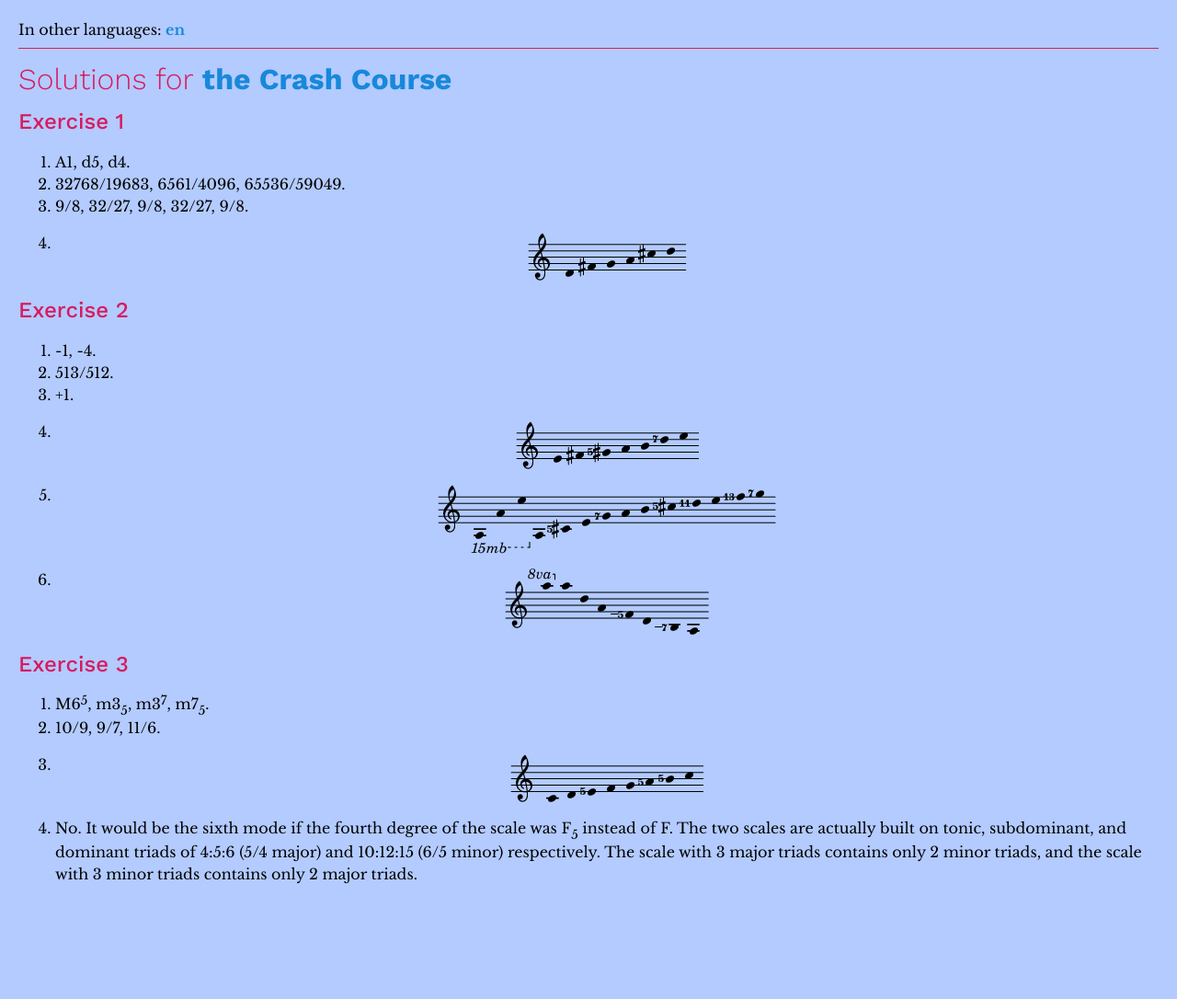
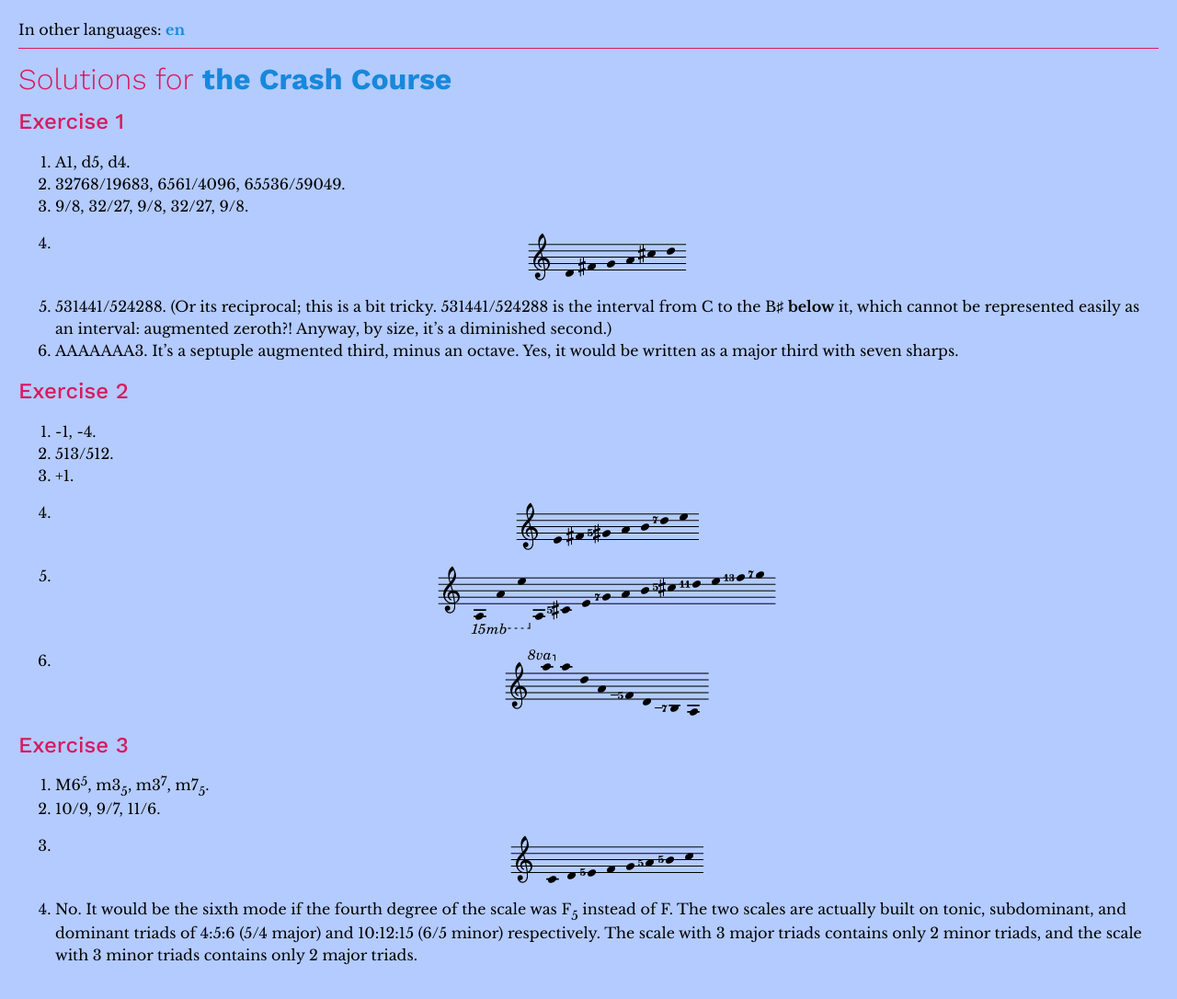
Before and after one commit to misotanni/misotanni.github.io, a Jekyll site: the page built from fjs/en/solutions.md, in a window 1280 px wide. Shown: the whole page at 92% size. Built offline with Jekyll 4.4.1, drawn with Linux system fonts in a browser that asks for light colours; our own code applies the rules of GitHub Pages for plain Markdown files; before the commit the page ends 998 px from its top, so only the background shows below that.

Commit message:
Update solutions.md

```diff
--- a/fjs/en/solutions.md
+++ b/fjs/en/solutions.md
@@ -6,6 +6,8 @@
 2. 32768/19683, 6561/4096, 65536/59049.
 3. 9/8, 32/27, 9/8, 32/27, 9/8.
 4. <img src="../assets/solution_1_4.png" alt="D-F♯-G-A-C♯-D">
+5. 531441/524288. (Or its reciprocal; this is a bit tricky. 531441/524288 is the interval from C to the B♯ **below** it, which cannot be represented easily as an interval: augmented zeroth?! Anyway, by size, it's a diminished second.)
+6. AAAAAAA3. It's a septuple augmented third, minus an octave. Yes, it would be written as a major third with seven sharps.
 
 ## Exercise 2
 
```
